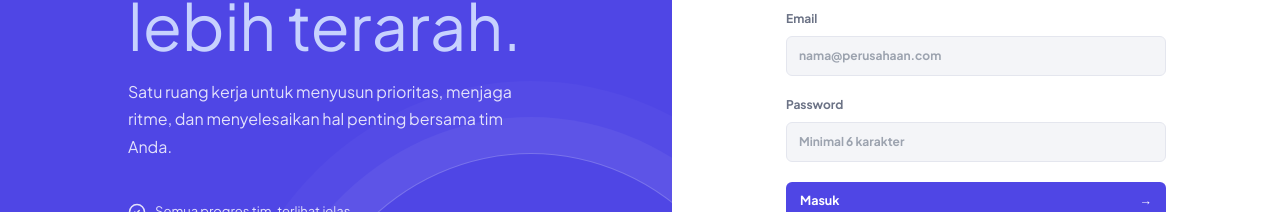
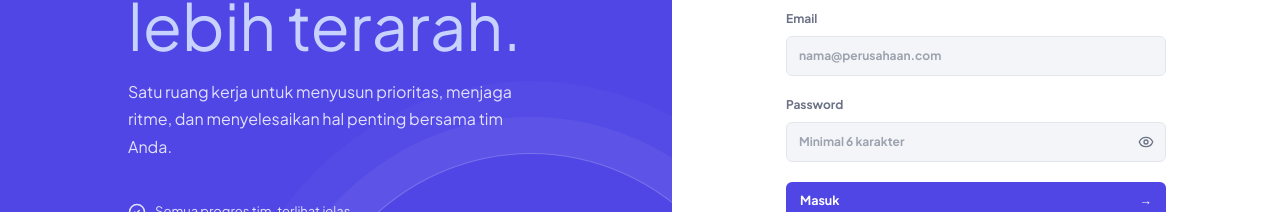
Before and after one commit to riandharyono/project-management1234, a React (Create React App) app in the folder frontend/: page / in a window 1280 px wide. Shown: the part 367-579 px from the top of the page. Built offline with nearby package versions, Linux system fonts and the light colour scheme; no server answers.

Commit message:
Add show/hide toggle for the login password field
Co-Authored-By: Claude Sonnet 5 <noreply@anthropic.com>
Claude-Session: https://claude.ai/code/session_01C7hR7enKScyXgUqDWdbeh3

```diff
--- a/frontend/src/App.css
+++ b/frontend/src/App.css
@@ -147,6 +147,14 @@ h1, h2, h3, p { margin: 0; }
 .auth-panel input:focus, .modal input:focus, .modal textarea:focus, .modal select:focus {
   border-color: var(--accent); box-shadow: 0 0 0 3px var(--accent-tint);
 }
+.password-field { position: relative; display: flex; }
+.password-field input { flex: 1; padding-right: 40px; }
+.password-toggle {
+  position: absolute; right: 4px; top: 50%; transform: translateY(-50%);
+  display: grid; place-items: center; width: 32px; height: 32px; border-radius: var(--r-sm);
+  background: transparent; border: none; color: var(--muted); cursor: pointer;
+}
+.password-toggle:hover { color: var(--ink); background: var(--surface); }
 
 .primary, .secondary {
   border: 0; border-radius: var(--r-sm); padding: 9px 14px; font-weight: 700; font-size: 12.5px;
--- a/frontend/src/App.js
+++ b/frontend/src/App.js
@@ -1,6 +1,6 @@
 import { useEffect, useMemo, useRef, useState } from "react";
 import "@/App.css"; import "@/extra.css"; import "@/team.css";
-import { CheckCircle2 } from "lucide-react";
+import { CheckCircle2, Eye, EyeOff } from "lucide-react";
 import { client, apiError } from "./lib/api";
 import { canCreateTeam, canViewAllTeams } from "./lib/roles";
 import { BrandMark } from "./components/BrandMark";
@@ -87,6 +87,7 @@ const EMPTY_BOARD = { lists: [], tasks: [], members: [], labels: [] };
 
 function Auth({ onLogin }) {
   const [form, setForm] = useState({ email: "", password: "" }), [error, setError] = useState("");
+  const [showPassword, setShowPassword] = useState(false);
   const submit = async e => { e.preventDefault(); try { const r = await client.post("/auth/login", form); onLogin(r.data); } catch (x) { setError(apiError(x)); } };
   return (
     <main className="auth-shell">
@@ -104,7 +105,16 @@ function Auth({ onLogin }) {
         <p className="muted">Lanjutkan pekerjaan terbaik Anda hari ini.</p>
         <form onSubmit={submit} data-testid="auth-form">
           <label>Email<input data-testid="auth-email-input" type="email" required value={form.email} onChange={e => setForm({ ...form, email: e.target.value })} placeholder="nama@perusahaan.com" /></label>
-          <label>Password<input data-testid="auth-password-input" type="password" required value={form.password} onChange={e => setForm({ ...form, password: e.target.value })} placeholder="Minimal 6 karakter" /></label>
+          <label>Password
+            <div className="password-field">
+              <input data-testid="auth-password-input" type={showPassword ? "text" : "password"} required value={form.password}
+                onChange={e => setForm({ ...form, password: e.target.value })} placeholder="Minimal 6 karakter" />
+              <button type="button" className="password-toggle" onClick={() => setShowPassword(v => !v)}
+                data-testid="auth-password-toggle" aria-label={showPassword ? "Sembunyikan password" : "Tampilkan password"}>
+                {showPassword ? <EyeOff size={16} /> : <Eye size={16} />}
+              </button>
+            </div>
+          </label>
           {error && <div className="error" data-testid="auth-error">{error}</div>}
           <button className="primary wide" data-testid="auth-submit-button">Masuk<span>→</span></button>
         </form>
```
